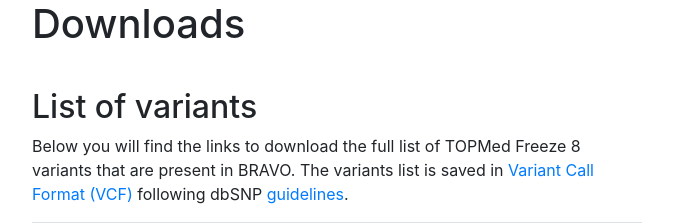
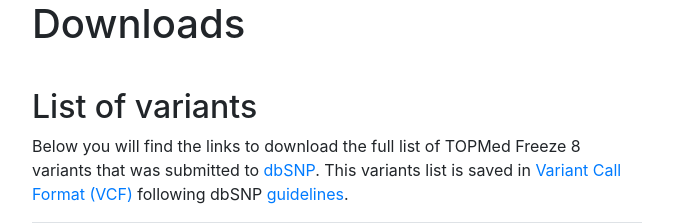
Before and after one commit to statgen/bravo_api, a Flask app: template bravo_browser/templates/downloads.html in a window 1280 px wide. Shown: the part 53-276 px from the top of the page, without its empty margins (303-976 px from the left). Run offline with Flask 2, Linux system fonts and the light colour scheme; the template is opened without the code that fills it, so the values that code supplies are empty; some libraries are stand-ins or nearby versions.

Commit message:
edit message

```diff
--- a/bravo_browser/templates/downloads.html
+++ b/bravo_browser/templates/downloads.html
@@ -15,8 +15,8 @@ BRAVO
       <div class="col-10 col-sm-8 col-md-6">
          <h2>List of variants</h2>
          <p>
-         Below you will find the links to download the full list of TOPMed Freeze 8 variants that are present in BRAVO.
-         The variants list is saved in <a href="https://vcftools.github.io/index.html">Variant Call Format (VCF)</a> following dbSNP <a href="https://www.ncbi.nlm.nih.gov/snp/docs/submission/vcf_submission_guidelines/">guidelines</a>.
+         Below you will find the links to download the full list of TOPMed Freeze 8 variants that was submitted to <a href="https://www.ncbi.nlm.nih.gov/snp/">dbSNP</a>.
+         This variants list is saved in <a href="https://vcftools.github.io/index.html">Variant Call Format (VCF)</a> following dbSNP <a href="https://www.ncbi.nlm.nih.gov/snp/docs/submission/vcf_submission_guidelines/">guidelines</a>.
          </p>
       </div>
    </div>
```
